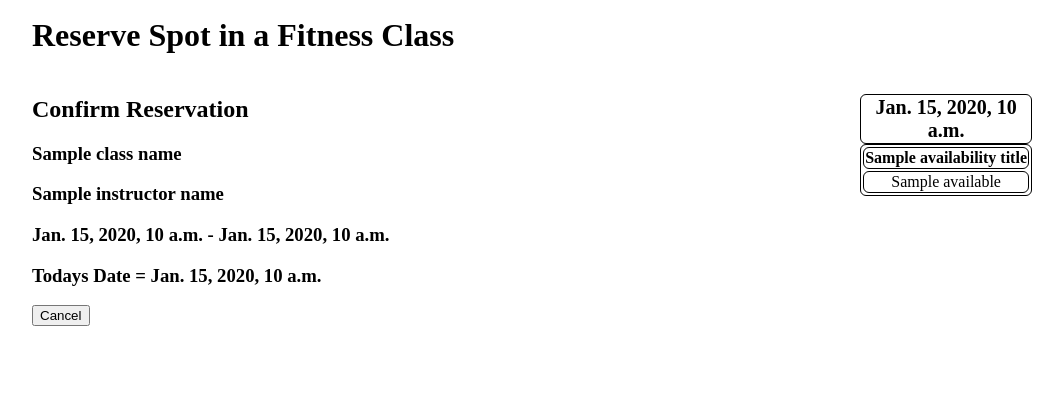
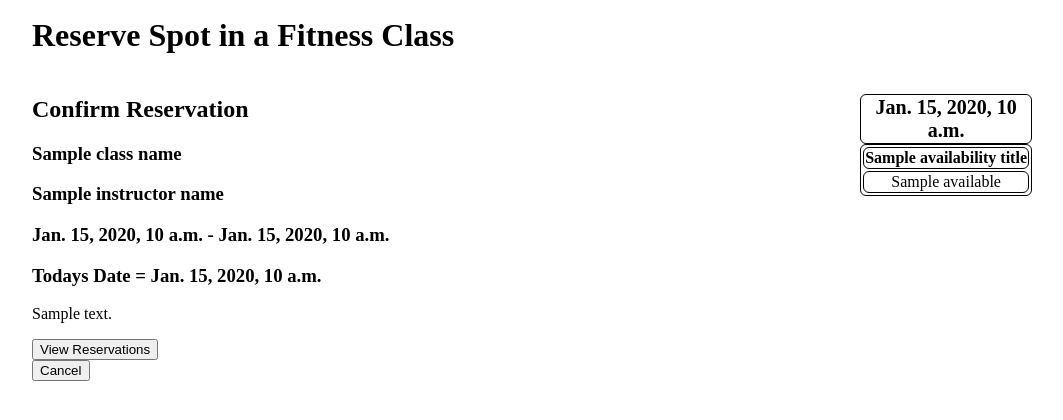
Before and after one commit to GMU-The-Dream-Team/fitnessClassReservationSystem, a Django app: template reservations/templates/reservations/reserve.html in a window 1280 px wide. Shown: the part 340-760 px from the top of the page, without its empty margins (108-1171 px from the left). Run offline with Django 3.2, Linux system fonts and the light colour scheme; the template is opened without the code that fills it: most values are stand-ins (such as "Sample title", 1, 10 or a date in 2020).

Commit message:
Validation for duplicate customer reservations

```diff
--- a/reservations/templates/reservations/reserve.html
+++ b/reservations/templates/reservations/reserve.html
@@ -24,10 +24,16 @@
                 <input name="classDate" type="hidden" value="{{classDate}}"></input>
                 <input name="date" type="hidden" value="{{today}}"></input>
 
-                {% if duplicate == False %}
+            {% if duplicate == False %}
                     <input type="submit" value="Reserve">
-                {% endif %}
-            </form>
+                </form>
+            {% else %}
+                </form>
+                <p>{{duplicateMessage}}</p>
+                <form action="{% url 'reservations:myReservations' %}">
+                    <input type="submit" value="View Reservations"/>
+                </form>
+            {% endif %}
             <input type="button" value="Cancel" onclick="history.back()">
         </div><br/>
         <div class="availabilityTable">
--- a/reservations/views.py
+++ b/reservations/views.py
@@ -155,6 +155,6 @@ def getWaitListPosition(dateOfClass, currentWaitNumber):
 def checkDuplicateReservation(customer, dateOfClass, classId):
     count = Reservation.objects.filter(customerReserving = customer, classReserved = classId, classDate = dateOfClass).count()
     if count > 0 :
-        return (True, f'Duplicate Reservation, current count of reservations = {count}')
+        return (True, f'You have already reserved for this class')
     else:
-        return (False, f'Not a Duplicate Reservation, current count of reservations = {count}')
+        return (False, '')
```
Also changed, not shown: db.sqlite3.
